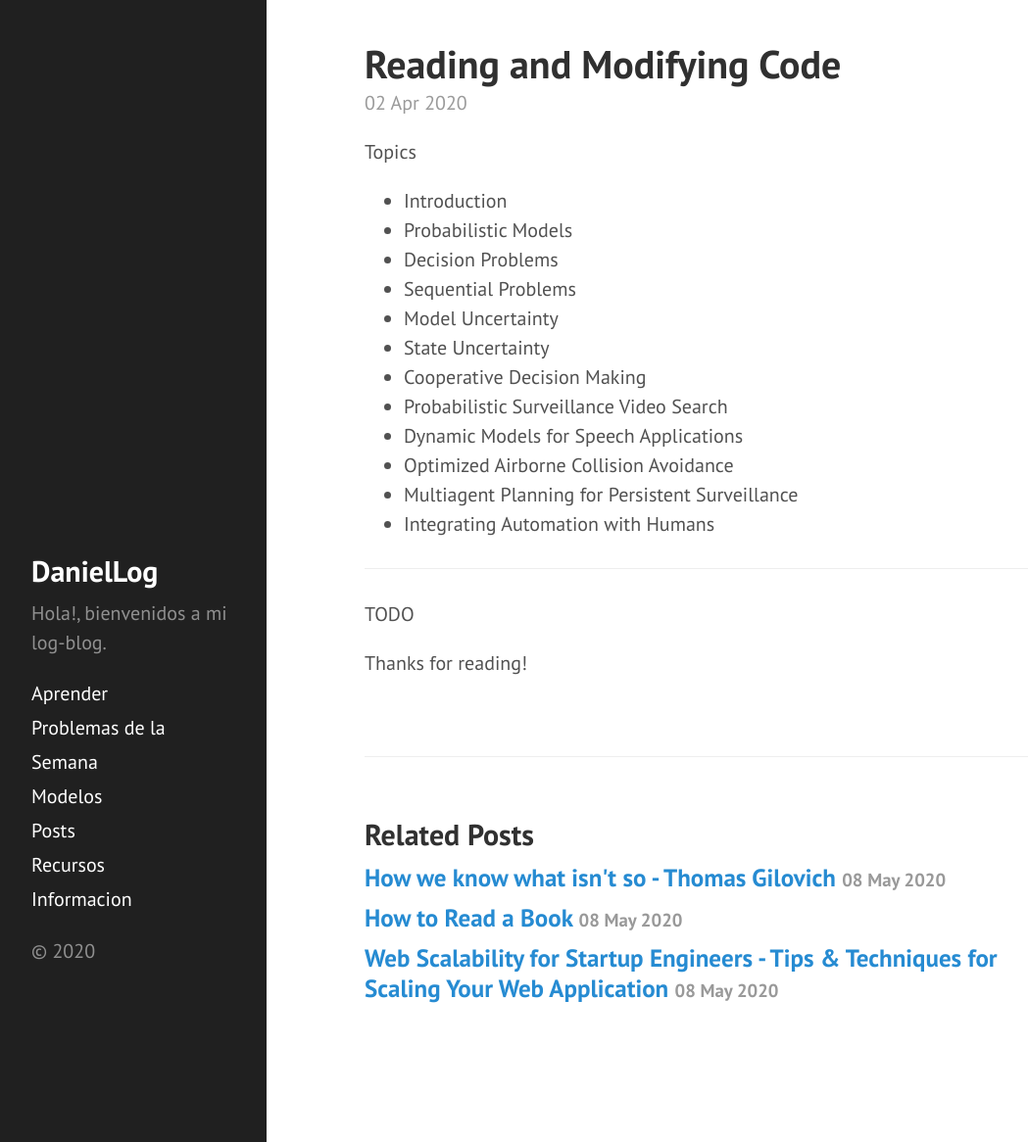
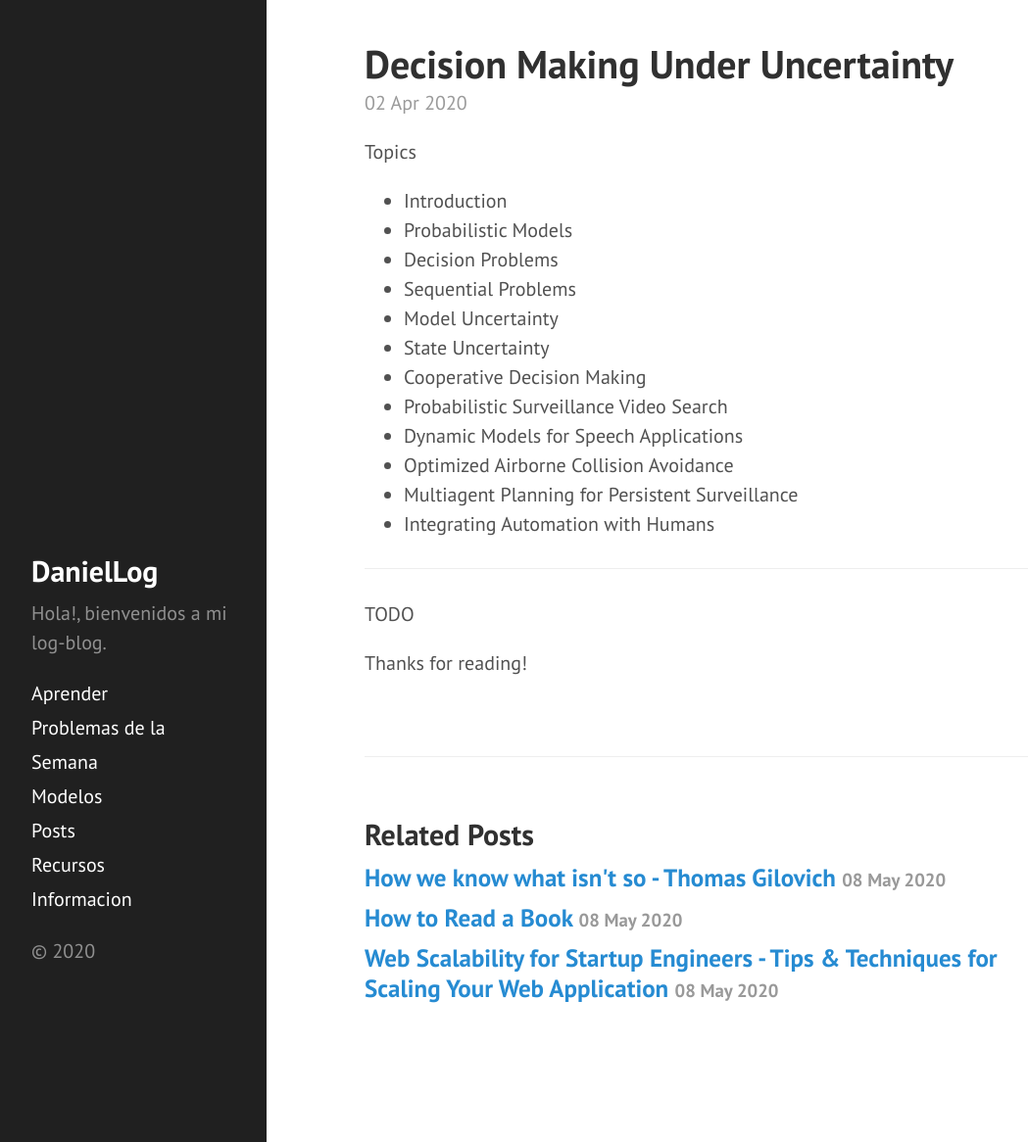
Before and after one commit to DanielBremont/danielbremont.github.io, a Jekyll site: the page built from _posts/libros/2020-04-02-decision-making-under-uncertainty.md, in a window 1280 px wide and 1166 px high. Shown: the whole window at 98% size, without its empty margins (8-1057 px from the left). Built offline with Jekyll 4.4.1, drawn with Linux system fonts in a browser that asks for light colours.

Commit message:
Agregar nuevo post

```diff
--- a/_posts/libros/2020-04-02-decision-making-under-uncertainty.md
+++ b/_posts/libros/2020-04-02-decision-making-under-uncertainty.md
@@ -1,6 +1,6 @@
 ---
 layout: post
-title: Reading and Modifying Code
+title: Decision Making Under Uncertainty
 categories: [libros]
 tags: [conocimiento, libro]
 ---
```
